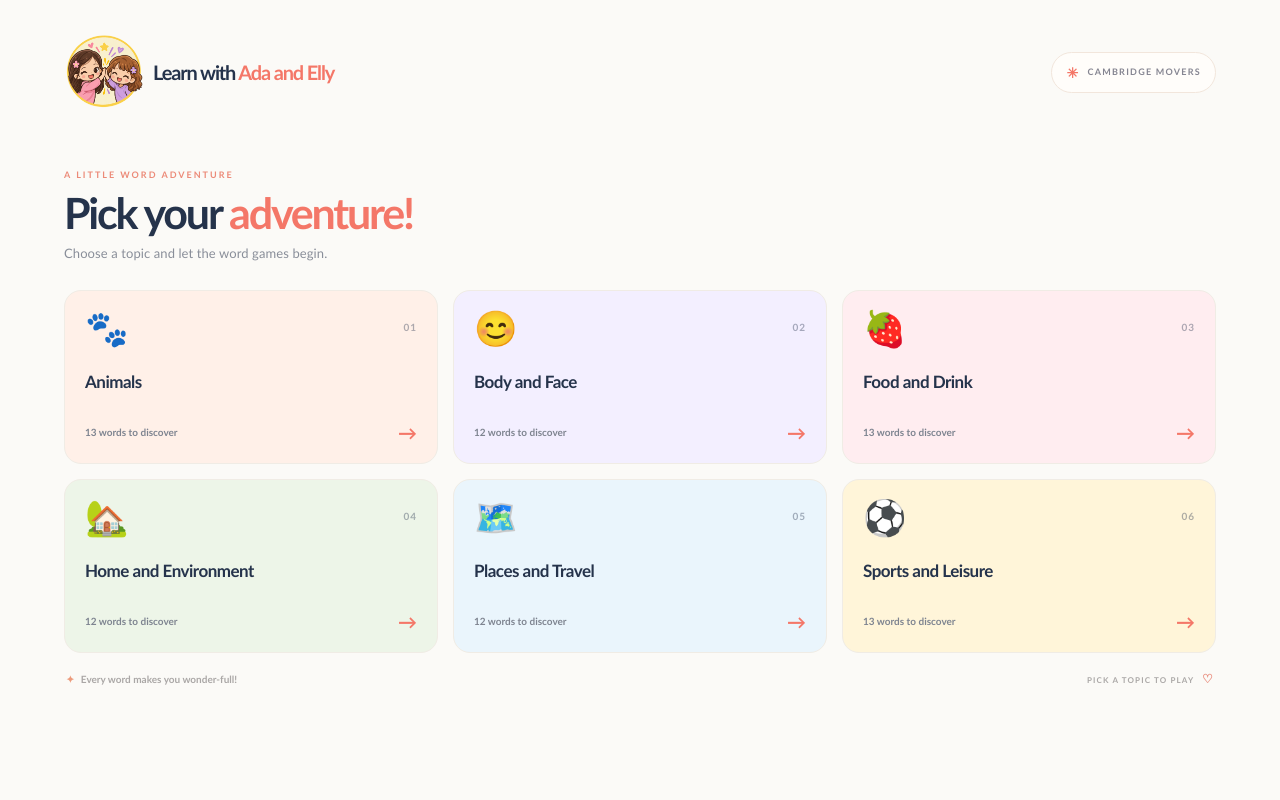
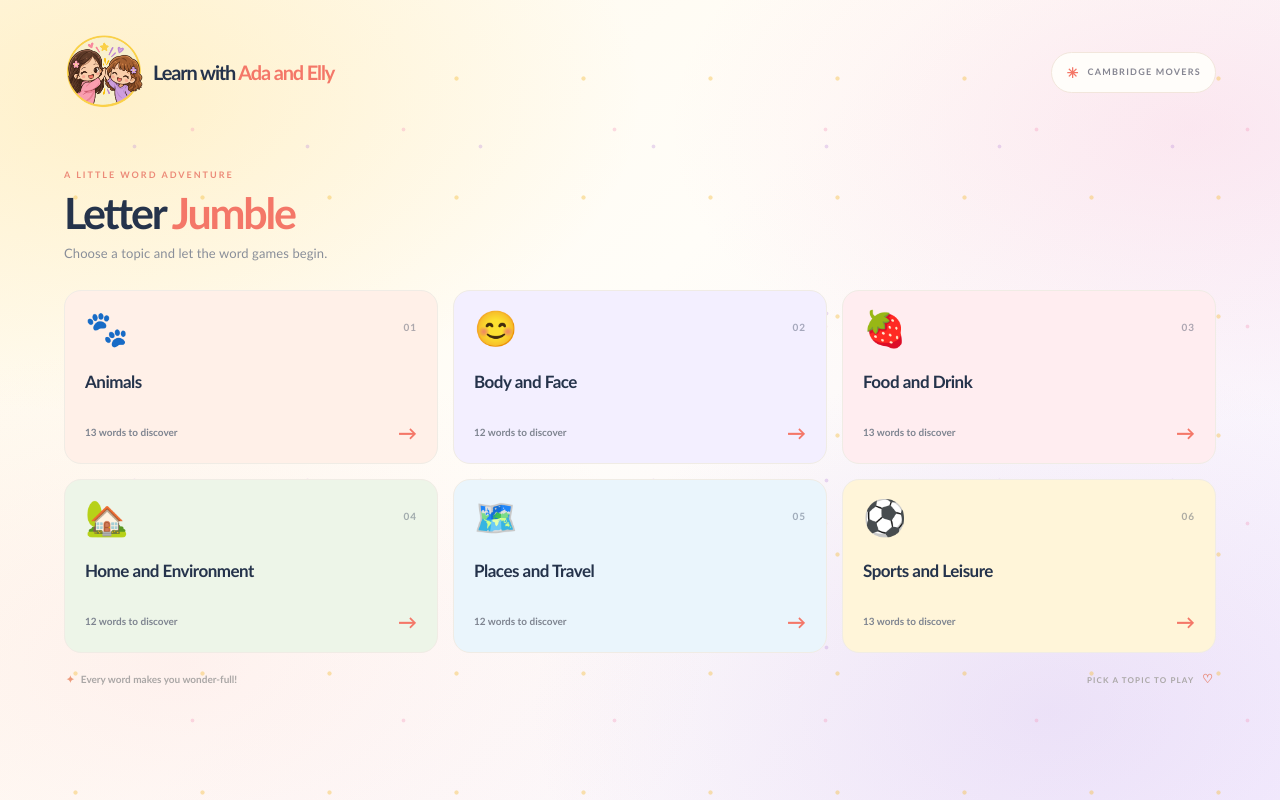
Before and after one commit to wendy-c/letter-jumble-game, a Next.js app: page / in a window 1280 px wide. Built offline with nearby package versions, Linux system fonts and the light colour scheme.

Commit message:
Updated background color

```diff
--- a/app/globals.css
+++ b/app/globals.css
@@ -16,7 +16,7 @@
 
 body {
   margin: 0;
-  background: var(--cream);
+  background: #fff9e9;
   color: var(--ink);
   font-family: "Trebuchet MS", "Arial Rounded MT Bold", Arial, sans-serif;
   -webkit-font-smoothing: antialiased;
@@ -27,8 +27,30 @@ button {
 }
 
 .app-shell {
-  background-image: radial-gradient(#eae5db 0.7px, transparent 0.7px);
-  background-size: 20px 20px;
+  position: relative;
+  isolation: isolate;
+  min-height: 100vh;
+  background:
+    radial-gradient(ellipse at 9% 12%, rgb(255 211 94 / 24%), transparent 32%),
+    radial-gradient(ellipse at 93% 16%, rgb(246 159 198 / 20%), transparent 31%),
+    radial-gradient(ellipse at 82% 89%, rgb(178 143 225 / 19%), transparent 35%),
+    radial-gradient(ellipse at 14% 83%, rgb(249 180 190 / 16%), transparent 34%),
+    linear-gradient(135deg, #fff9e9 0%, #fffdf8 45%, #f7f1ff 100%);
+}
+
+.app-shell::before {
+  position: absolute;
+  z-index: -1;
+  inset: 0;
+  background-image:
+    radial-gradient(circle, rgb(244 190 66 / 68%) 1.7px, transparent 2.5px),
+    radial-gradient(circle, rgb(190 145 220 / 53%) 1.5px, transparent 2.3px),
+    radial-gradient(circle, rgb(241 143 181 / 50%) 1.5px, transparent 2.3px);
+  background-position: 12px 19px, 48px 63px, 87px 31px;
+  background-size: 127px 119px, 173px 167px, 211px 197px;
+  content: "";
+  opacity: 0.62;
+  pointer-events: none;
 }
 
 .topbar {
--- a/app/page.jsx
+++ b/app/page.jsx
@@ -163,7 +163,7 @@ export default function Home() {
         <section className="game-wrap category-menu mx-auto w-full max-w-6xl" aria-labelledby="game-title">
           <div className="menu-heading">
             <p className="eyebrow">A LITTLE WORD ADVENTURE</p>
-            <h1 id="game-title">Pick your <span>adventure!</span></h1>
+            <h1 id="game-title">Letter <span>Jumble</span></h1>
             <p className="heading-note">Choose a topic and let the word games begin.</p>
           </div>
           <div className="category-grid">
@@ -199,9 +199,18 @@ export default function Home() {
               <span aria-hidden="true">←</span> All games
             </button>
             <p className="eyebrow">A LITTLE WORD ADVENTURE</p>
-            <h1 id="game-title">Picture <span>perfect!</span></h1>
-            <p className="heading-note">{selectedCategory.name}: look, think, spell!</p>
+            <h1 id="game-title">{selectedCategory.name}</h1>
+            <p className="heading-note">look, think, spell!</p>
           </div>
+            <div className="progress-card" aria-label={`Word ${round + 1} of ${selectedCategory.words.length}`}>
+              <div className="progress-copy">
+                <span>YOUR PROGRESS</span>
+                <strong><span>{String(round + 1).padStart(2, "0")}</span> / {String(selectedCategory.words.length).padStart(2, "0")}</strong>
+              </div>
+              <div className="progress-track" aria-hidden="true">
+                <span style={{ width: `${((round + 1) / selectedCategory.words.length) * 100}%` }} />
+              </div>
+            </div>
           <div className="heading-progress">
             <div className="rainbow-coin-tools">
               <div className="rainbow-coin-counter" aria-label={`${rainbowCoins} rainbow coins collected`}>
@@ -219,15 +228,6 @@ export default function Home() {
               >
                 <span aria-hidden="true"><i /><i /><i /></span>
               </button>
-            </div>
-            <div className="progress-card" aria-label={`Word ${round + 1} of ${selectedCategory.words.length}`}>
-              <div className="progress-copy">
-                <span>YOUR PROGRESS</span>
-                <strong><span>{String(round + 1).padStart(2, "0")}</span> / {String(selectedCategory.words.length).padStart(2, "0")}</strong>
-              </div>
-              <div className="progress-track" aria-hidden="true">
-                <span style={{ width: `${((round + 1) / selectedCategory.words.length) * 100}%` }} />
-              </div>
             </div>
           </div>
         </div>
```
